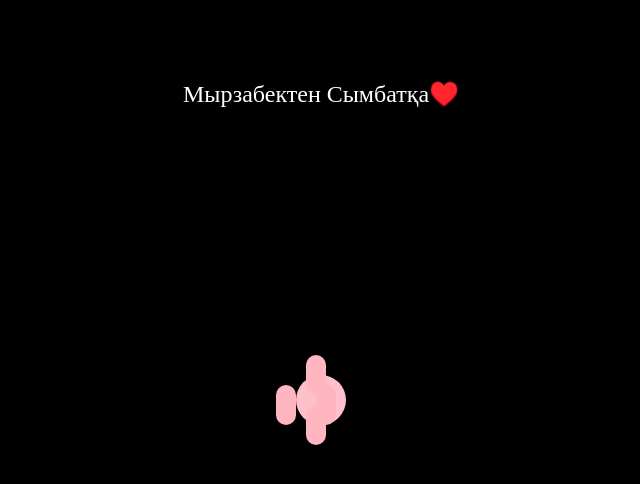
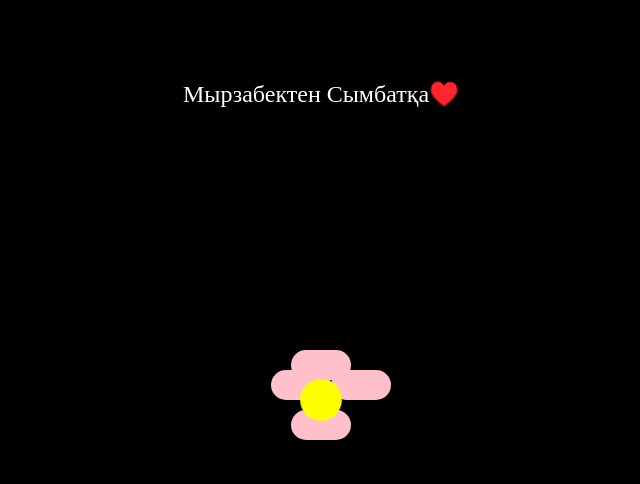
Before and after one commit to MYRZABEK228/Flowers-for-Symbat, a plain HTML site: page index.html in a window 1280 px wide. Shown: the whole page, without its empty margins (319-959 px from the left). Drawn offline with Linux system fonts and the light colour scheme.

Commit message:
Update index.html

```diff
--- a/index.html
+++ b/index.html
@@ -17,20 +17,18 @@
         }
         .flower {
             position: relative;
-            width: 50px;
-            height: 50px;
-            background: pink;
-            border-radius: 50%;
-            animation: grow 2s forwards;
+            width: 100px;
+            height: 100px;
+            animation: grow 3s forwards;
         }
         .petal {
             position: absolute;
-            width: 20px;
-            height: 40px;
-            background: lightpink;
-            border-radius: 10px;
-            transform-origin: bottom;
-            animation: flap 2s forwards;
+            width: 60px;
+            height: 30px;
+            background: pink;
+            border-radius: 30px;
+            transform-origin: 30px 15px; /* Центр лепестка */
+            animation: flap 3s forwards;
         }
         @keyframes grow {
             0% {
@@ -47,19 +45,37 @@
         }
         @keyframes flap {
             0% {
-                transform: rotate(0deg) translateY(0);
+                transform: rotate(0deg);
             }
             50% {
-                transform: rotate(45deg) translateY(-10px);
+                transform: rotate(20deg);
             }
             100% {
-                transform: rotate(0deg) translateY(0);
+                transform: rotate(0deg);
             }
         }
-        .petal:nth-child(1) { top: -20px; left: 10px; transform: rotate(0deg); }
-        .petal:nth-child(2) { top: 10px; left: -20px; transform: rotate(90deg); }
-        .petal:nth-child(3) { top: 10px; left: 20px; transform: rotate(270deg); }
-        .petal:nth-child(4) { top: 30px; left: 10px; transform: rotate(180deg); }
+        .petal:nth-child(1) { top: 0; left: 20px; transform: rotate(0deg); }
+        .petal:nth-child(2) { top: 20px; left: 0; transform: rotate(90deg); }
+        .petal:nth-child(3) { top: 20px; left: 60px; transform: rotate(270deg); }
+        .petal:nth-child(4) { top: 60px; left: 20px; transform: rotate(180deg); }
+        .center {
+            position: absolute;
+            width: 40px;
+            height: 40px;
+            background: yellow;
+            border-radius: 50%;
+            top: 30px;
+            left: 30px;
+            animation: pulse 3s infinite;
+        }
+        @keyframes pulse {
+            0%, 100% {
+                transform: scale(1);
+            }
+            50% {
+                transform: scale(1.1);
+            }
+        }
         .message {
             position: absolute;
             top: 10%;
@@ -67,7 +83,7 @@
             transform: translateX(-50%);
             font-size: 24px;
             opacity: 0;
-            animation: fadeIn 2s forwards 2s; /* Задержка на 2 секунды перед появлением текста */
+            animation: fadeIn 2s forwards 3s; /* Задержка на 3 секунды перед появлением текста */
         }
         @keyframes fadeIn {
             0% {
@@ -85,6 +101,7 @@
         <div class="petal"></div>
         <div class="petal"></div>
         <div class="petal"></div>
+        <div class="center"></div>
     </div>
     <div class="message">Мырзабектен Сымбатқа♥️</div>
 </body>
```
